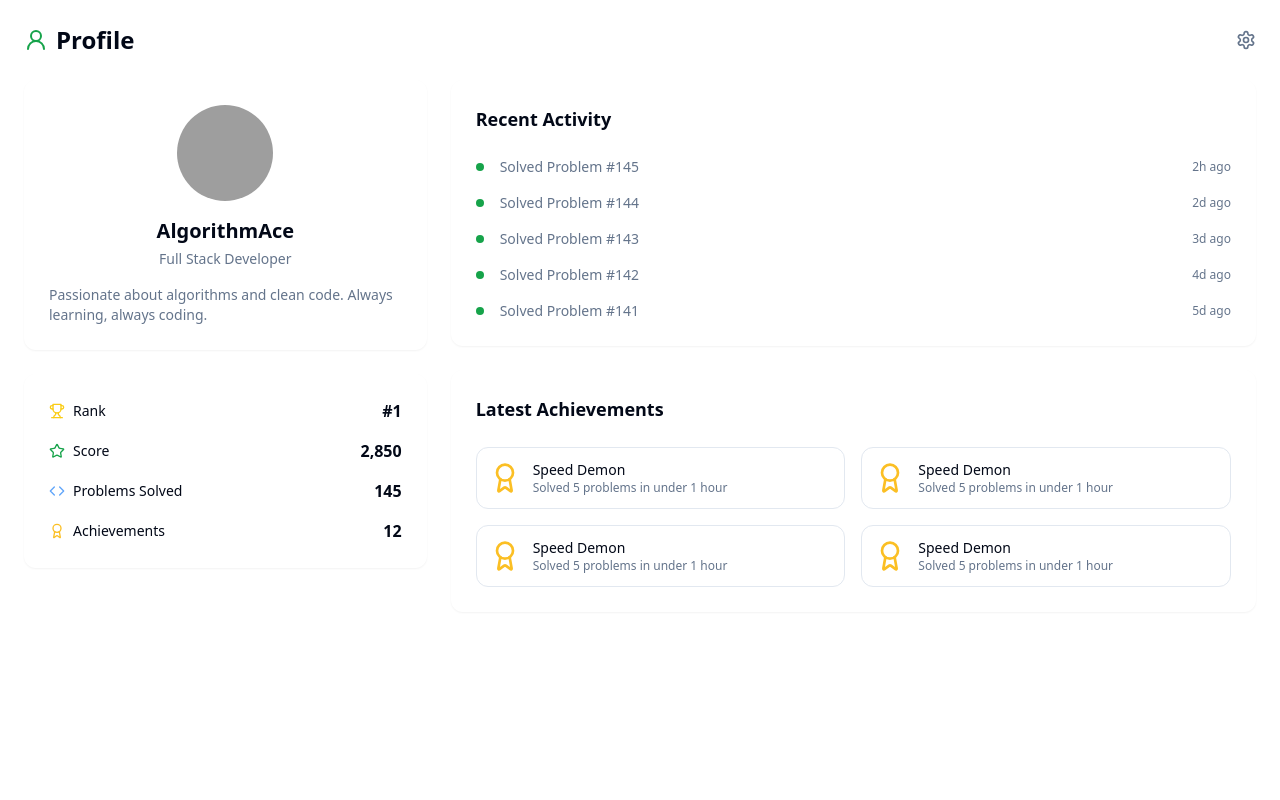
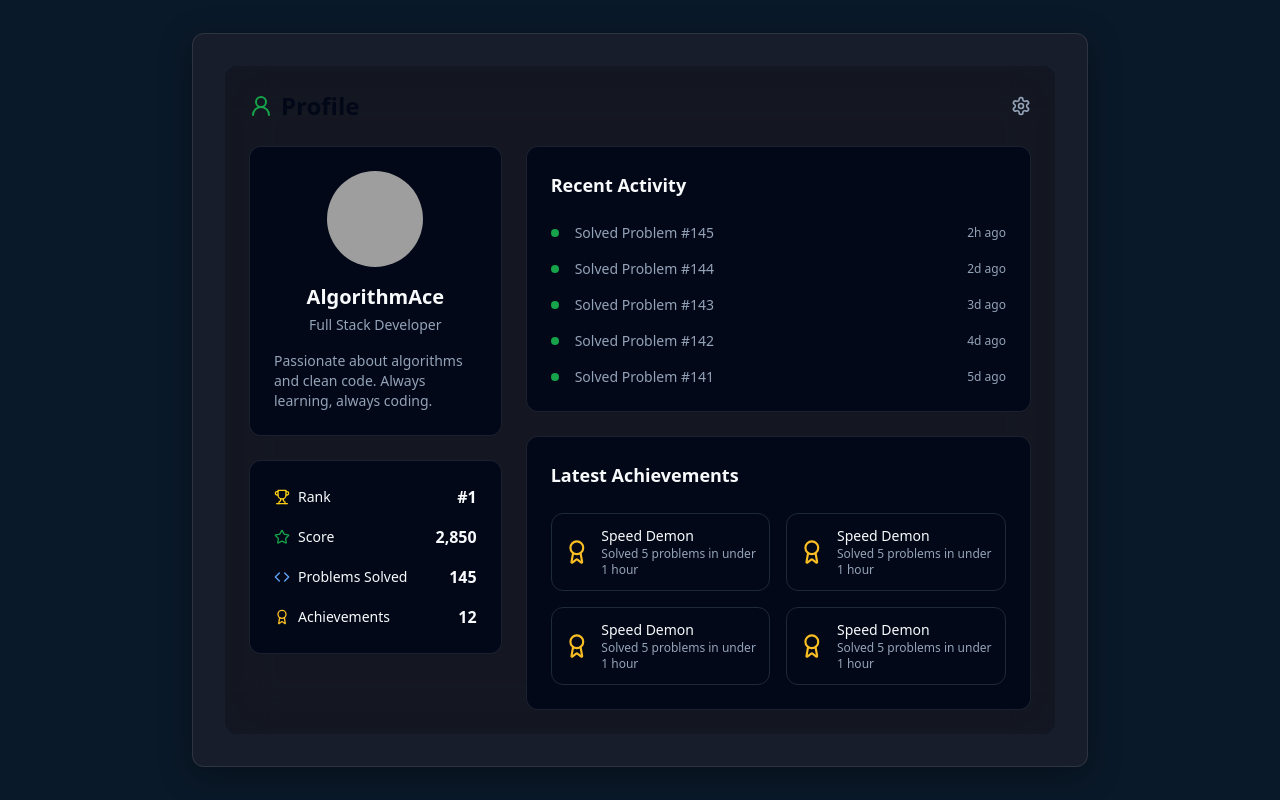
Before and after one commit to oskarsoderbom/sleekcode-haven, a React (Vite) app: page /profile in a window 1280 px wide. Built offline with nearby package versions, Linux system fonts and the light colour scheme; grey boxes are pictures that could not be loaded.

Commit message:
Update User Profile Component
Refactor the UserProfile component to align with the current design standards while retaining the display of achievements, rank, score, and problems solved.

```diff
--- a/src/components/UserProfile.tsx
+++ b/src/components/UserProfile.tsx
@@ -20,7 +20,10 @@ const UserProfile = () => {
   });
 
   return (
-    <div className="p-6 w-full h-full overflow-auto">
+    <div className="min-h-screen bg-[#0A1929] flex items-center justify-center p-6">
+      <div className="w-full max-w-4xl">
+        <div className="glass-morphism dark rounded-xl p-8">
+          <div className="backdrop-blur-xl bg-black/20 rounded-xl p-6">
             <div className="flex items-center justify-between mb-6">
               <h2 className="text-2xl font-bold flex items-center gap-2">
                 <UserRound className="h-6 w-6 text-primary" />
@@ -131,6 +134,9 @@ const UserProfile = () => {
               </div>
             </div>
           </div>
+        </div>
+      </div>
+    </div>
   );
 };
 
```
Lines whose indentation alone changed are shown as unchanged.
